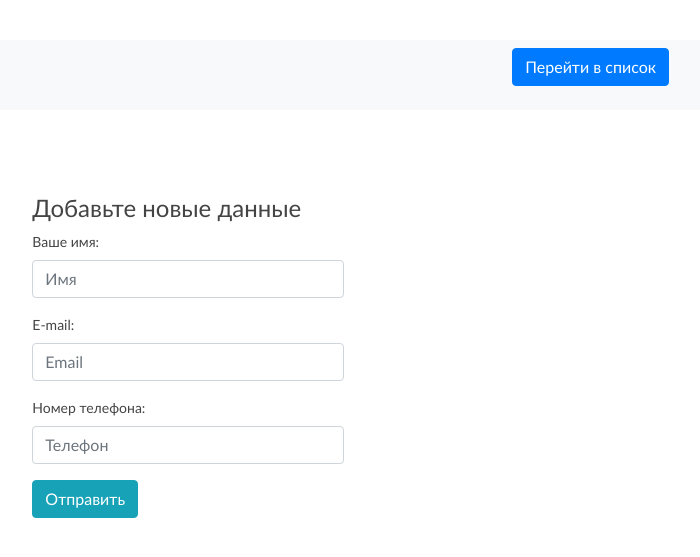
After one commit to orionius/test_fort, a PHP site: page /add.php in a window 1280 px wide. The commit adds this page. Shown: the top 557 px of the page, without its empty margins (452-1152 px from the left). Run offline with PHP 8.4, Linux system fonts and the light colour scheme.

Commit message:
add_data
Добавление данных в таблицу

```diff
--- /dev/null
+++ b/add.php
@@ -0,0 +1,69 @@
+<?php header("Content-Type: text/html; charset=utf-8"); ?>
+<!DOCTYPE html>
+<doxygenlayout version="1.0">
+    <?php
+    // Шапка сайта
+    include("header.php");
+    include ("connect.php");
+    include ("function.php");
+    ?>
+
+    <body>
+    <!-- Строка навигации -->
+    <nav class="navbar navbar-light bg-light static-top">
+        <div class="container">
+            <form id="formAdd" action="index.php" method="post"></form>
+            <p>
+                <button type="submit" class="btn btn-primary" value="add" form="formAdd">Перейти в список</button>
+            </p>
+        </div>
+    </nav>
+<?php
+    /* Подключение к базе */
+/*
+    $connect = new Con();
+    $db = $connect->base();
+    $query = mysqli_query($db, "SELECT * FROM `user`");
+    */
+/* Добавляем новые позиции */
+if (isset($_POST["name"]) && isset($_POST["phone"]) && isset($_POST["email"]) ) {
+    $name = addslashes($_POST["name"]);
+    $phone = addslashes($_POST["phone"]);
+    $email = addslashes($_POST["email"]);
+    if (!($name)) { alert('Поле Имя не заполнено');}
+    if (!($phone)) { alert("Поле телефон не заполнено");}
+    if (!($email)) { alert("Поле email не заполнено");}
+
+    $connect = new Con();
+    $addErr = $connect->add($name,$phone,$email);
+
+    echo "<script>document.location.href = '';</script>";
+}
+   ?>
+<!-- Форма добавления -->
+    <br><br><br><br>
+    <div class="container">
+        <div class="row">
+            <div class="col-md-4"> </div>
+            <div class="col-md-4">
+                <h4>Добавьте новые данные </h4>
+                <form action="" method="post">
+                    <div class="form-group">
+                        <label for="name">Ваше имя:</label>
+                        <input type="name" name="name" class="form-control" id="name" placeholder="Имя">
+                    </div>
+                    <div class="form-group">
+                        <label for="email1">E-mail:</label>
+                        <input type="email" name="email" class="form-control" id="email1" placeholder="Email">
+                    </div>
+                    <div class="form-group">
+                        <label for="phone">Номер телефона:</label>
+                        <input type="phone" name="phone" class="form-control" id="phone" placeholder="Телефон">
+                    </div>
+
+                    <button type="submit" class="btn btn-info">Отправить </button>
+                </form>
+            </div>
+            <div class="col-md-4"> </div> </div>
+    </div>
+    </body>
--- a/connect.php
+++ b/connect.php
@@ -16,13 +16,22 @@ class Con
     const DATABASE = "test_fort";
     const PORT = "3306";
     private $db;
-    public $id;
+
     public function base()
     {
         $this->$db = mysqli_connect(self::HOST, self::USER, self::PASSWORD, self::DATABASE, self::PORT);
         mysqli_set_charset($this->$db, 'utf8');
         return $this->$db;
     }
+
+    public function add($name, $phone, $email)
+    {
+        //  $this->err();
+        $this->base();
+        $query = mysqli_query($this->$db, "INSERT INTO user(name,phone,email) VALUES ('" . $name . "','" . $phone . "','" . $email . "')");
+        return $this;
+    }
+
     public function delete($id)
     {
         $this->err();
@@ -30,6 +39,7 @@ class Con
         $query = mysqli_query($this->$db, "DELETE FROM user WHERE id = " . $id);
         return $query;
     }
+
     public function err()
     {
         $this->base();
--- a/css/style.css
+++ b/css/style.css
@@ -20,7 +20,7 @@ p {
 h2 {
     text-align: center
 }
-
+/* for table */
 .bordered {
     border: solid #ccc 1px;
     -moz-border-radius: 6px;
--- /dev/null
+++ b/function.php
@@ -0,0 +1,10 @@
+<?php
+// Функция всплывающего окна
+ function alert($text)
+{
+    ?>
+    <script>
+    alert(" <? echo  $text; ?> ");
+    </script>
+    <?php
+}
--- /dev/null
+++ b/header.php
@@ -0,0 +1,21 @@
+<head>
+    <title>Test</title>
+    <!-- CSS only -->
+    <link rel="stylesheet" href="https://stackpath.bootstrapcdn.com/bootstrap/4.5.0/css/bootstrap.min.css"
+          integrity="sha384-9aIt2nRpC12Uk9gS9baDl411NQApFmC26EwAOH8WgZl5MYYxFfc+NcPb1dKGj7Sk"
+          crossorigin="anonymous">
+    <!-- JS, Popper.js, and jQuery -->
+    <script src="https://code.jquery.com/jquery-3.5.1.slim.min.js"
+            integrity="sha384-DfXdz2htPH0lsSSs5nCTpuj/zy4C+OGpamoFVy38MVBnE+IbbVYUew+OrCXaRkfj"
+            crossorigin="anonymous"></script>
+    <script src="https://cdn.jsdelivr.net/npm/popper.js@1.16.0/dist/umd/popper.min.js"
+            integrity="sha384-Q6E9RHvbIyZFJoft+2mJbHaEWldlvI9IOYy5n3zV9zzTtmI3UksdQRVvoxMfooAo"
+            crossorigin="anonymous"></script>
+    <script src="https://stackpath.bootstrapcdn.com/bootstrap/4.5.0/js/bootstrap.min.js"
+            integrity="sha384-OgVRvuATP1z7JjHLkuOU7Xw704+h835Lr+6QL9UvYjZE3Ipu6Tp75j7Bh/kR0JKI"
+            crossorigin="anonymous"></script>
+    <!-- Наш CSS -->
+    <link rel='stylesheet' href='css/style.css' type='text/css'/>
+    <!-- Navbar -->
+
+</head>
```
Also changed, not shown: index.php (+38 -38 lines).
